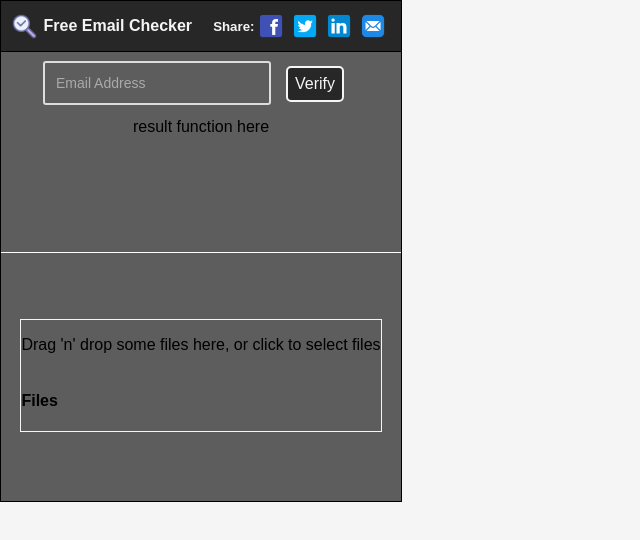
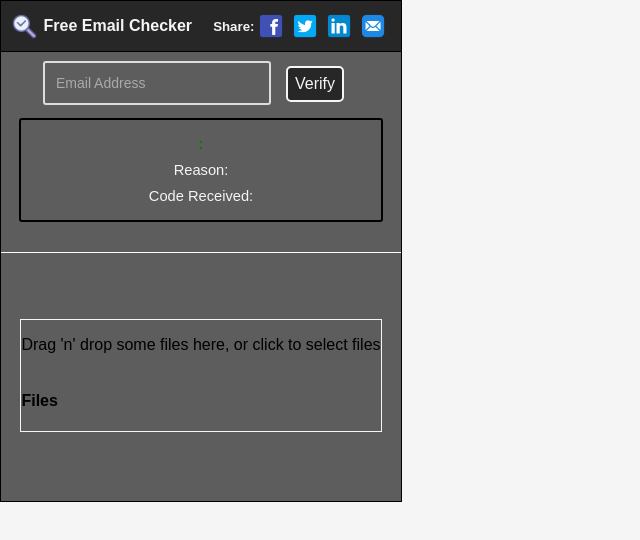
Before and after one commit to kalikex1/email-checker, a React (Create React App) app in the folder test-react-app/: page / in a window 1280 px wide. Shown: the top 540 px of the page, without its empty margins (0-640 px from the left). Built offline with nearby package versions, Linux system fonts and the light colour scheme.

Commit message:
single result box

```diff
--- a/test-react-app/src/components/SplashPage/SplashPage.css
+++ b/test-react-app/src/components/SplashPage/SplashPage.css
@@ -5,6 +5,32 @@
     background-color: rgb(93, 93, 93);
     height: 449px;
     width: 100%;
+}
+
+
+.singleBox{
+    display: flex;
+    flex-direction: column;
+    flex-wrap: wrap;
+    border: solid black 2px;
+    color: whitesmoke;
+    width: 90%;
+    height: 100px;
+    border-radius: 3px;
+}
+
+.singleBox > *{
+    margin: 5px;
+    padding: 0px;
+    font-size: 11pt;
+}
+
+.valid{
+    color: green;
+}
+
+.invalid{
+    color: red;
 }
 
 
@@ -21,7 +47,7 @@
 
 .mainTop > div {
     display: flex;
-    flex-direction: row;
+    /* flex-direction: row; */
     align-items: center;
     justify-content: center;
 }
@@ -99,6 +125,7 @@
     width: 200px;
     outline: none;
     font-size: 14px;
+    color: whitesmoke;
 }
 
 .custom-field .placeholder {
--- a/test-react-app/src/components/SplashPage/index.js
+++ b/test-react-app/src/components/SplashPage/index.js
@@ -8,6 +8,8 @@ function SplashPage() {
     const [singleResult, setSingleResult] = useState({})
 
     const [singleLoaded, setSingleLoaded] = useState(true)
+
+    const [resultClass, setResultClass] = useState('test')
 
     async function singleSubmit(){
         const result = await fetch(`https://aaront612.pythonanywhere.com/multi/${singleInput}`, { method: 'GET' })
@@ -22,6 +24,11 @@ function SplashPage() {
 
     useEffect(() => {
         console.log(singleResult)
+        if (singleResult.Result === 'Invalid'){
+            setResultClass('invalid')
+        }else{
+            setResultClass('valid')
+        }
     }, [singleResult])
 
 
@@ -43,8 +50,10 @@ function SplashPage() {
 
                     <div onClick={singleSubmit}>Verify</div>
                 </div>
-                <div>
-                    result function here
+                <div className='singleBox'>
+                    <h4 className={resultClass}>{singleResult?.Input}: {singleResult?.Result}</h4>
+                    <p>Reason: {singleResult?.Reason}</p>
+                    <p>Code Received: {singleResult?.SMTP_Code}</p>
                 </div>
             </div>
 
```
